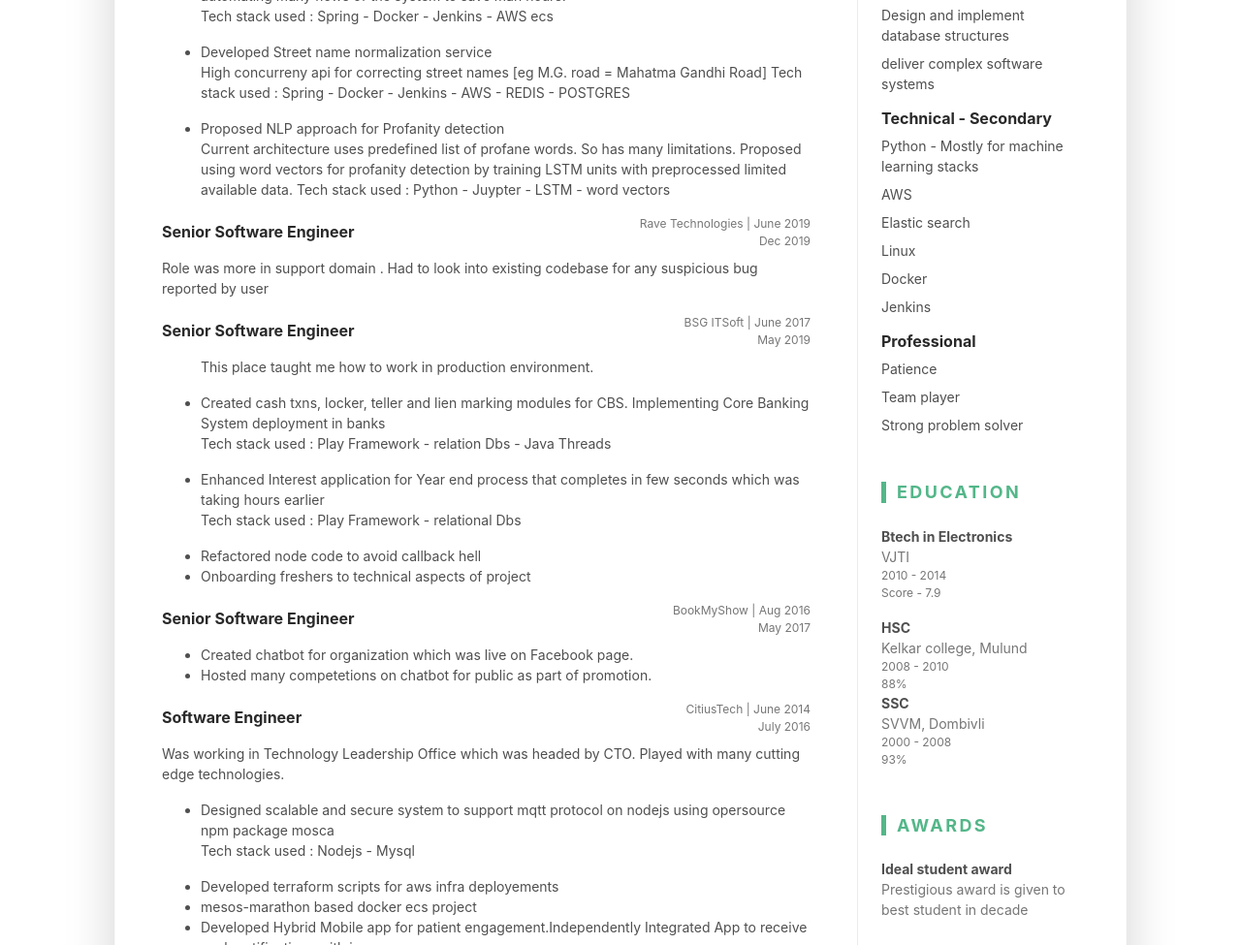
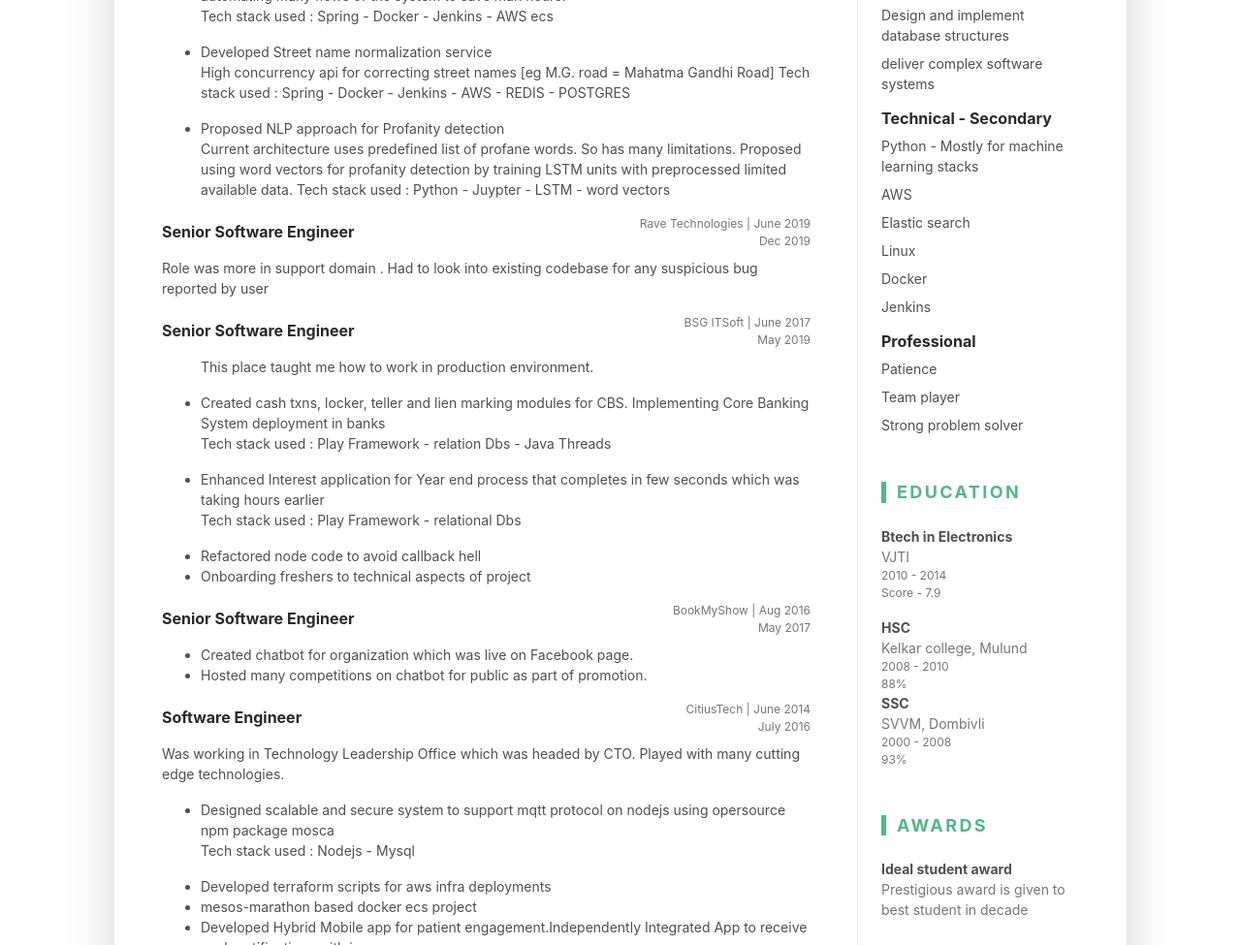
Before and after one commit to chetan-acharekar/chetan-acharekar.github.io, a plain HTML site: page index.html in a window 1280 px wide. Shown: the part 573-1548 px from the top of the page at 97% size. Drawn offline with nearby package versions, Linux system fonts and the light colour scheme; no server answers; some icons are missing.

Commit message:
typos corrected

```diff
--- a/index.html
+++ b/index.html
@@ -105,7 +105,7 @@
 												Tech stack used : Spring - Docker - Jenkins - AWS ecs
 											</p>
 											<li>Developed Street name normalization service</li>
-											<p>High concurreny api for correcting street names [eg M.G. road = Mahatma
+											<p>High concurrency api for correcting street names [eg M.G. road = Mahatma
 												Gandhi Road]
 												Tech stack used : Spring - Docker - Jenkins - AWS - REDIS - POSTGRES
 											</p>
@@ -180,7 +180,7 @@
 										<ul class="resume-list">
 											<li> Created chatbot for organization which was live on Facebook page.
 											</li>
-											<li> Hosted many competetions on chatbot for public as part of promotion.
+											<li> Hosted many competitions on chatbot for public as part of promotion.
 											</li>
 										</ul>
 									</div>
@@ -205,7 +205,7 @@
 											<p>
 												Tech stack used : Nodejs - Mysql
 											</p>
-											<li>Developed terraform scripts for aws infra deployements
+											<li>Developed terraform scripts for aws infra deployments
 											</li>
 											<li> mesos-marathon based docker ecs project</li>
 											<li> Developed Hybrid Mobile app for patient engagement.Independently
```
